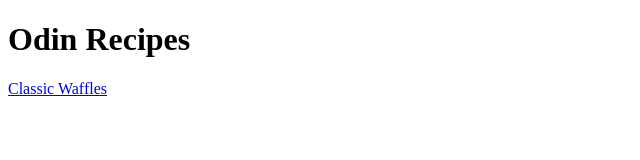
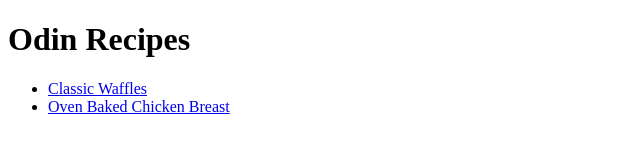
Before and after one commit to gabibamboi-x/odin-recipes, a plain HTML site: page index.html in a window 1280 px wide. Shown: the whole page, without its empty margins (0-640 px from the left). Drawn offline with Linux system fonts and the light colour scheme.

Commit message:
Improves the style by adding a unordered list

```diff
--- a/index.html
+++ b/index.html
@@ -9,6 +9,9 @@
     <body>
         <h1>Odin Recipes</h1>
 
-        <a href="./recipes/classic-waffles.html">Classic Waffles</a>
+        <ul>
+            <li><a href="./recipes/classic-waffles.html">Classic Waffles</a></li>
+            <li><a href="./recipes/oven-baked-chicken-breast.html">Oven Baked Chicken Breast</a></li>
+        </ul>
     </body>
 </html>
```
